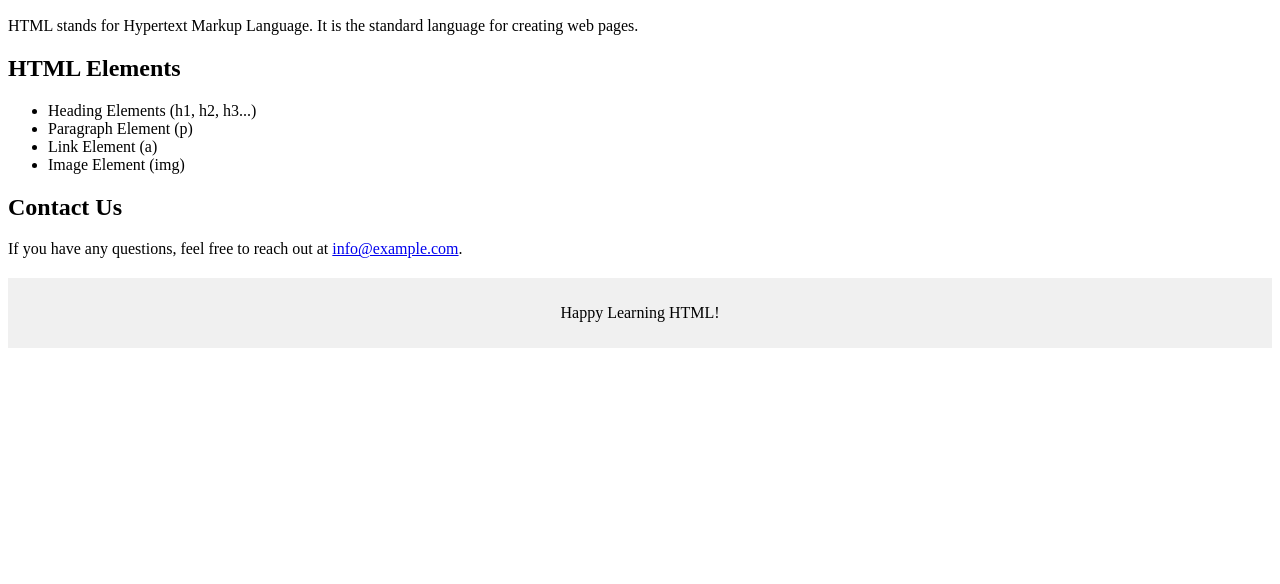
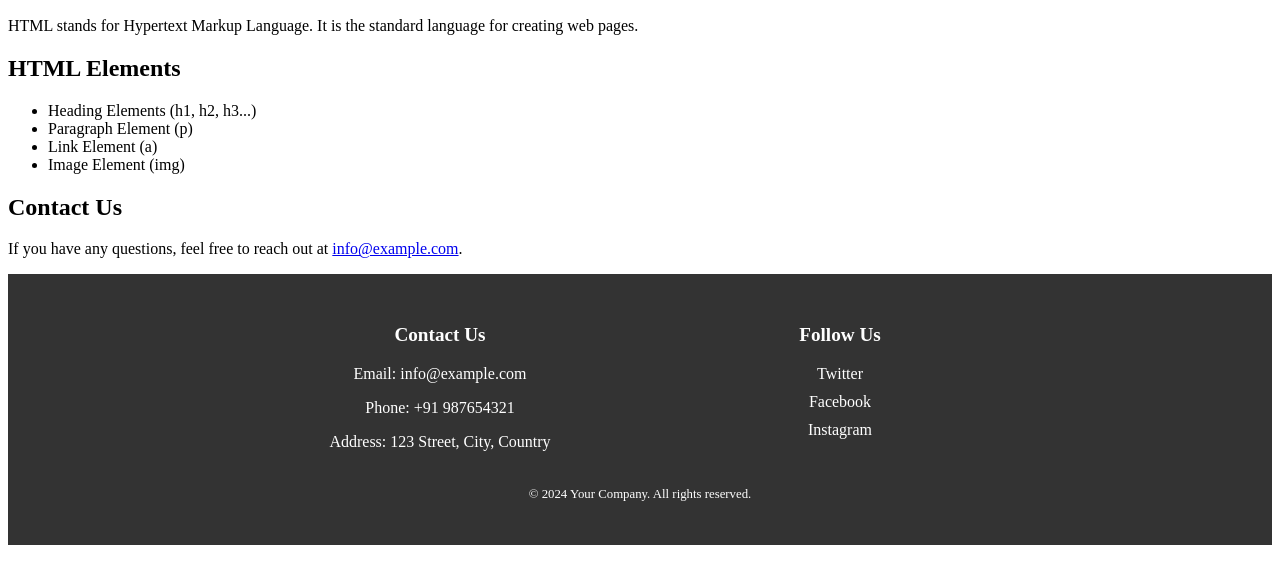
Before and after one commit to jntbatra/HTML-Basics, a plain HTML site: page index.html in a window 1280 px wide. Shown: the part 156-740 px from the top of the page. Drawn offline with Linux system fonts and the light colour scheme.

Commit message:
Footer addition

```diff
--- a/index.html
+++ b/index.html
@@ -21,11 +21,54 @@
         nav a:hover {
             text-decoration: underline;
         }
-        footer {
+
+        .footer {
+            background-color: #333;
+            color: #fff;
+            padding: 30px 0;
             text-align: center;
+        }
+
+        .footer-content {
+            display: flex;
+            justify-content: space-around;
+            max-width: 800px;
+            margin: 0 auto;
+        }
+
+        .contact-info, .social-links {
+            flex: 1;
+        }
+
+        .contact-info h3, .social-links h3 {
+            font-size: 1.2em;
+        }
+
+        .social-links ul {
+            list-style-type: none;
+            padding: 0;
+        }
+
+        .social-links ul li {
+            margin-bottom: 10px;
+        }
+
+        .social-links ul li a {
+            color: #fff;
+            text-decoration: none;
+            transition: color 0.3s ease;
+        }
+
+        .social-links ul li a:hover {
+            color: #f0f0f0;
+        }
+
+        .copyright {
             margin-top: 20px;
-            padding: 10px;
-            background-color: #f0f0f0;
+        }
+
+        .copyright p {
+            font-size: 0.8em;
         }
     </style>
 </head>
@@ -61,8 +104,26 @@
         </section>
     </main>
 
-    <footer>
-        <p>Happy Learning HTML!</p>
+    <footer class="footer">
+        <div class="footer-content">
+            <div class="contact-info">
+                <h3>Contact Us</h3>
+                <p>Email: info@example.com</p>
+                <p>Phone: +91 987654321</p>
+                <p>Address: 123 Street, City, Country</p>
+            </div>
+            <div class="social-links">
+                <h3>Follow Us</h3>
+                <ul>
+                    <li><a href="https://twitter.com/example" target="_blank">Twitter</a></li>
+                    <li><a href="https://facebook.com/example" target="_blank">Facebook</a></li>
+                    <li><a href="https://instagram.com/example" target="_blank">Instagram</a></li>
+                </ul>
+            </div>
+        </div>
+        <div class="copyright">
+            <p>&copy; 2024 Your Company. All rights reserved.</p>
+        </div>
     </footer>
 </body>
 </html>
```
